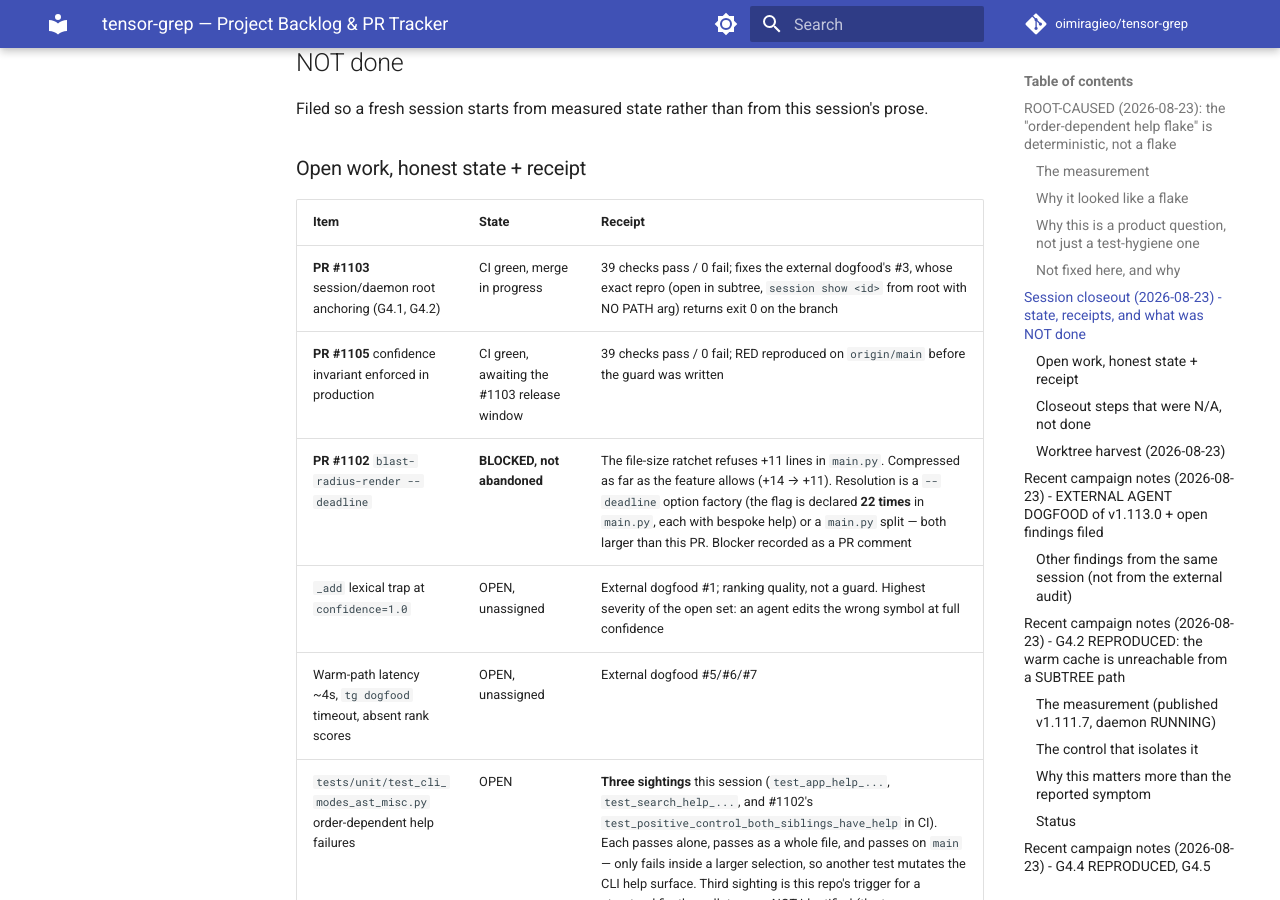
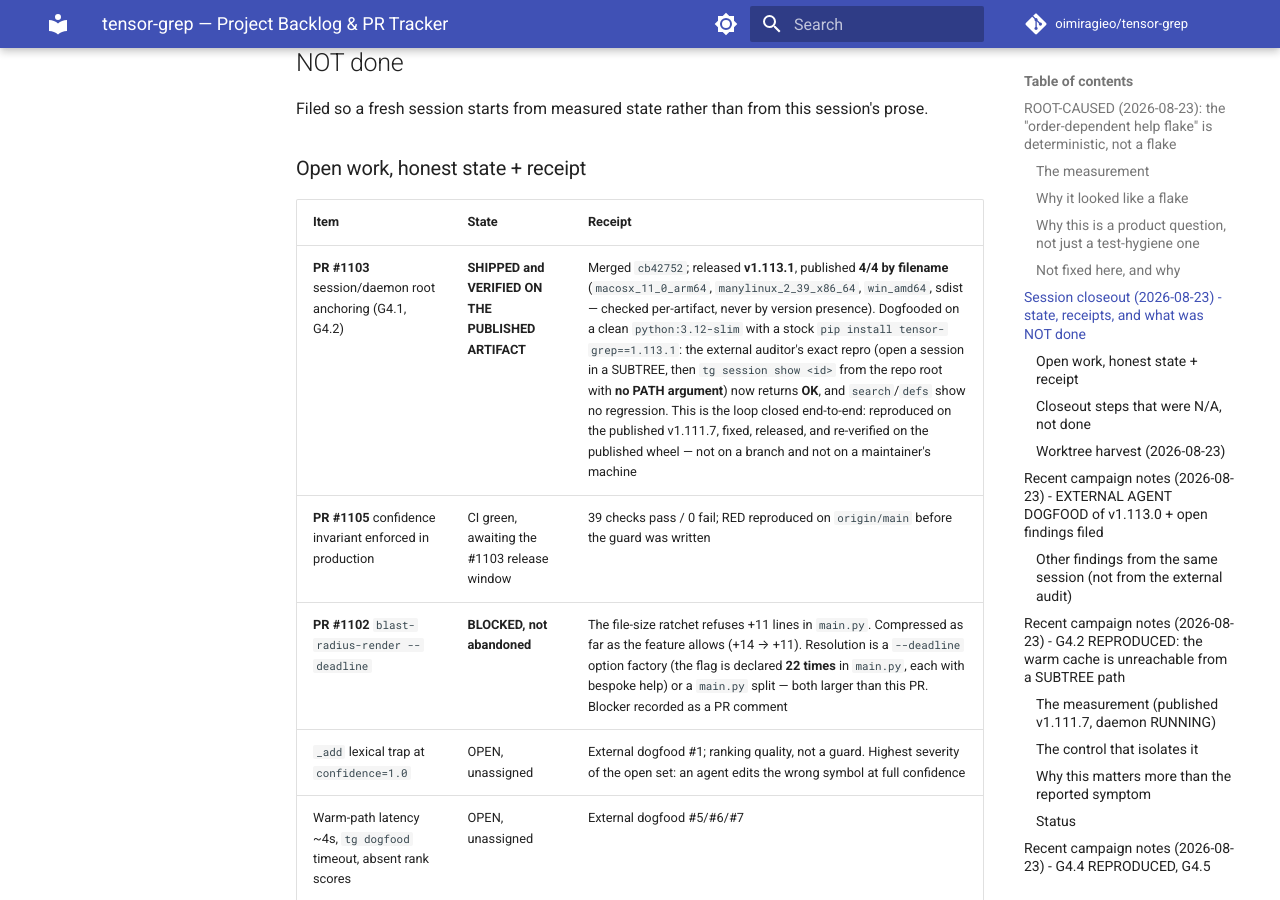
Before and after one commit to oimiragieo/tensor-grep, an MkDocs documentation site: the page built from docs/BACKLOG.md, in a window 1280 px wide and 900 px high, scrolled down 3015 px. Built offline with MkDocs 1.6.1 and Material for MkDocs 9.7.7, drawn with Linux system fonts in a browser that asks for light colours; comment, search, counter and statistics services are not loaded.

Commit message:
docs: close the G4.1/G4.2 loop on the PUBLISHED artifact, not a branch
The row said "CI green, merge in progress" and cited a repro that passed ON THE BRANCH.
That is the weakest form of this claim, and this repo has a law about it (A148): a
verification that runs where the tool was BUILT cannot settle a claim about where it is
INSTALLED.

Now closed end-to-end with the strong form:
  merged cb42752 -> released v1.113.1 -> published 4/4 BY FILENAME (macosx_11_0_arm64,
  manylinux_2_39_x86_64, win_amd64, sdist; counted per-artifact, never by version presence,
  because a partial publish leaves "latest" resolving while one platform silently lags)
  -> dogfooded on a clean python:3.12-slim with a stock `pip install tensor-grep==1.113.1`.

The external auditor's exact repro -- open a session in a SUBTREE, then
`tg session show <id>` from the repo root with NO PATH argument -- returns OK on that stock
install, and `search`/`defs` show no regression.

So the sequence is complete for the first time this session: reproduced on the published
v1.111.7, fixed, released, and re-verified on the published wheel. Not on a branch, not on
this machine.

Co-Authored-By: Claude Opus 5 (1M context) <noreply@anthropic.com>

```diff
--- a/docs/BACKLOG.md
+++ b/docs/BACKLOG.md
@@ -113,7 +113,7 @@ Filed so a fresh session starts from measured state rather than from this sessio
 
 | Item | State | Receipt |
 |---|---|---|
-| **PR #1103** session/daemon root anchoring (G4.1, G4.2) | CI green, merge in progress | 39 checks pass / 0 fail; fixes the external dogfood's #3, whose exact repro (open in subtree, `session show <id>` from root with NO PATH arg) returns exit 0 on the branch |
+| **PR #1103** session/daemon root anchoring (G4.1, G4.2) | **SHIPPED and VERIFIED ON THE PUBLISHED ARTIFACT** | Merged `cb42752`; released **v1.113.1**, published **4/4 by filename** (`macosx_11_0_arm64`, `manylinux_2_39_x86_64`, `win_amd64`, sdist — checked per-artifact, never by version presence). Dogfooded on a clean `python:3.12-slim` with a stock `pip install tensor-grep==1.113.1`: the external auditor's exact repro (open a session in a SUBTREE, then `tg session show <id>` from the repo root with **no PATH argument**) now returns **OK**, and `search`/`defs` show no regression. This is the loop closed end-to-end: reproduced on the published v1.111.7, fixed, released, and re-verified on the published wheel — not on a branch and not on a maintainer's machine |
 | **PR #1105** confidence invariant enforced in production | CI green, awaiting the #1103 release window | 39 checks pass / 0 fail; RED reproduced on `origin/main` before the guard was written |
 | **PR #1102** `blast-radius-render --deadline` | **BLOCKED, not abandoned** | The file-size ratchet refuses +11 lines in `main.py`. Compressed as far as the feature allows (+14 → +11). Resolution is a `--deadline` option factory (the flag is declared **22 times** in `main.py`, each with bespoke help) or a `main.py` split — both larger than this PR. Blocker recorded as a PR comment |
 | `_add` lexical trap at `confidence=1.0` | OPEN, unassigned | External dogfood #1; ranking quality, not a guard. Highest severity of the open set: an agent edits the wrong symbol at full confidence |
```
